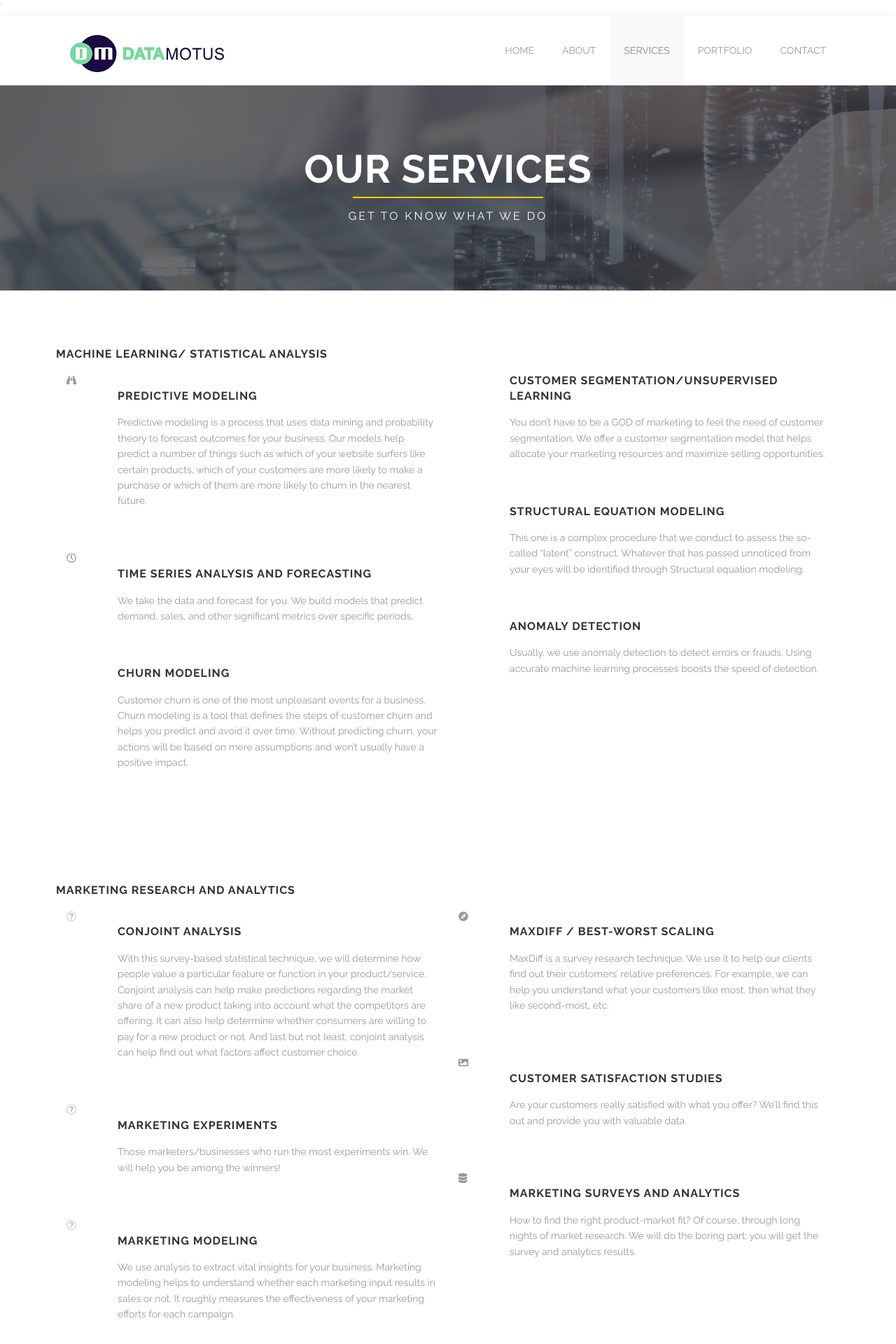
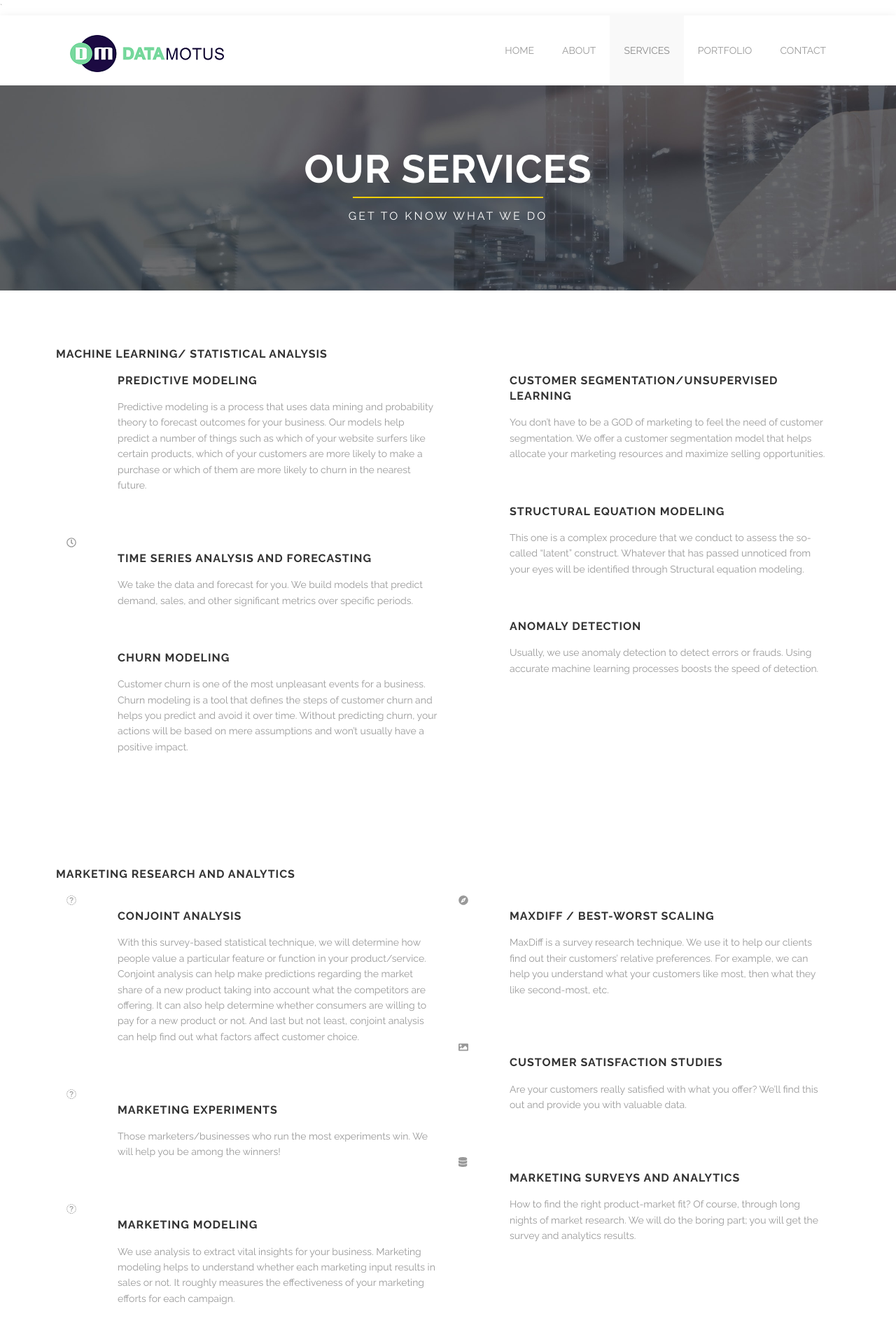
Before and after one commit to Habet/datamotus.github.io, a Jekyll site: the page built from services.html, in a window 1280 px wide. Shown: the top 1920 px of the page at 70% size. Built offline with Jekyll 4.4.1, drawn with Linux system fonts in a browser that asks for light colours.

Commit message:
Update services.html

```diff
--- a/services.html
+++ b/services.html
@@ -5,7 +5,7 @@ excerpt: We provide machine learning, statistical analysis, marketing research a
 keywords: Machine learning, statistical analysis, marketing research, data visualization
 section_id: services
 services_left:
-  - icon: fas fa-binoculars
+  - icon: fa-binoculars
     title: Predictive Modeling
     desc: Predictive modeling is a process that uses data mining and probability theory to forecast outcomes for your business. Our models help predict a number of things such as which of your website surfers like certain products, which of your customers are more likely to make a purchase or which of them are more likely to churn in the nearest future.
   - icon: far fa-clock
```
